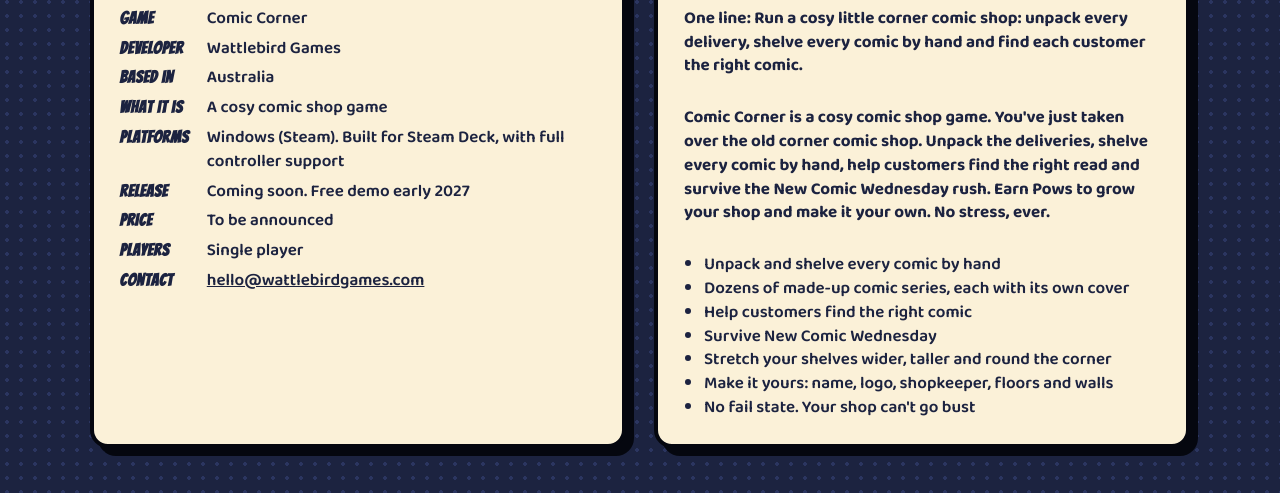
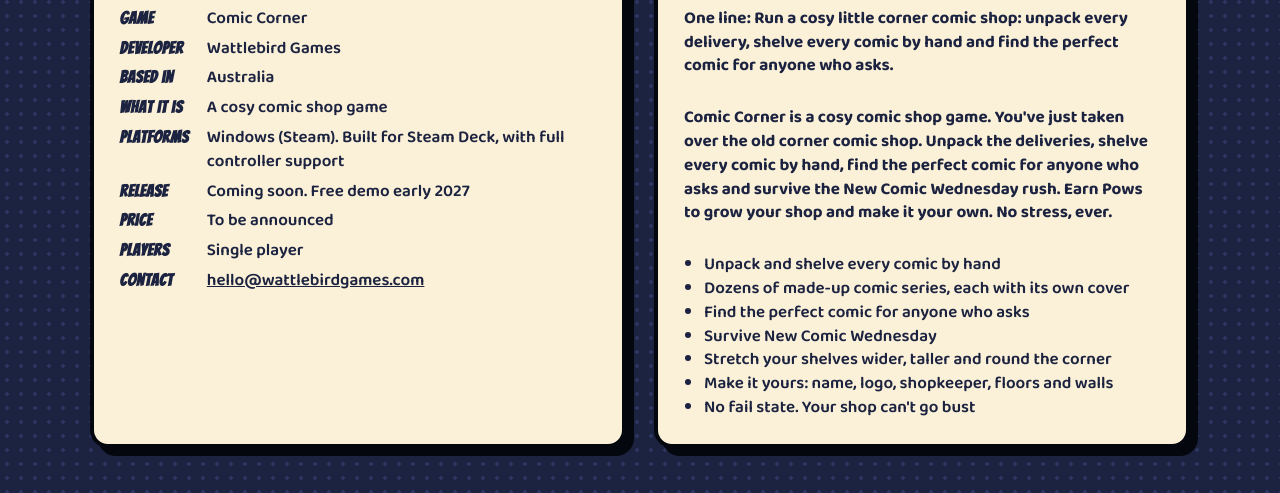
Before and after one commit to drew-toomey/wattlebird-website, a plain HTML site: page press/index.html in a window 1280 px wide. Shown: the part 719-1212 px from the top of the page. Drawn offline with Linux system fonts and the light colour scheme.

Commit message:
Press page: Drew's own words from Dev blog #01; 'Find the perfect comic' wording
Co-Authored-By: Claude Opus 5.5 <noreply@anthropic.com>
Claude-Session: https://claude.ai/code/session_01KPg4i6R5wYAKK6XSbdXjYw

```diff
--- a/css/site.css
+++ b/css/site.css
@@ -248,3 +248,6 @@ nav.top .links a:hover{color:var(--yel);text-decoration:underline;text-decoratio
 .swatches span{background:var(--c);color:var(--t,#fff);border:2px solid #05070f;border-radius:10px;padding:8px 10px;font-size:13px;line-height:1.25;min-width:92px}
 @media (max-width:860px){.press-grid,.dl-grid{grid-template-columns:1fr}}
 .press .panel p,.press .panel li,.press .ok-box p,.press .facts{text-shadow:none}
+.press .drew-quote{margin-top:14px;border-left:5px solid var(--yel);padding-left:14px}
+.press .drew-quote p{font-style:italic}
+.press .drew-quote cite{display:block;margin-top:8px;font-size:15px;font-style:normal;opacity:.8}
--- a/press/index.html
+++ b/press/index.html
@@ -41,12 +41,12 @@
     </section>
     <section class="panel" aria-labelledby="about-game">
       <h3 id="about-game">About the game</h3>
-      <p><b>One line:</b> Run a cosy little corner comic shop: unpack every delivery, shelve every comic by hand and find each customer the right comic.</p>
-      <p>Comic Corner is a cosy comic shop game. You've just taken over the old corner comic shop. Unpack the deliveries, shelve every comic by hand, help customers find the right read and survive the New Comic Wednesday rush. Earn Pows to grow your shop and make it your own. No stress, ever.</p>
+      <p><b>One line:</b> Run a cosy little corner comic shop: unpack every delivery, shelve every comic by hand and find the perfect comic for anyone who asks.</p>
+      <p>Comic Corner is a cosy comic shop game. You've just taken over the old corner comic shop. Unpack the deliveries, shelve every comic by hand, find the perfect comic for anyone who asks and survive the New Comic Wednesday rush. Earn Pows to grow your shop and make it your own. No stress, ever.</p>
       <ul>
         <li>Unpack and shelve every comic by hand</li>
         <li>Dozens of made-up comic series, each with its own cover</li>
-        <li>Help customers find the right comic</li>
+        <li>Find the perfect comic for anyone who asks</li>
         <li>Survive New Comic Wednesday</li>
         <li>Stretch your shelves wider, taller and round the corner</li>
         <li>Make it yours: name, logo, shopkeeper, floors and walls</li>
@@ -87,7 +87,7 @@
     <section class="panel" aria-labelledby="studio">
       <h3 id="studio">About the studio</h3>
       <p>Wattlebird Games is a one-person studio in Australia. Comic Corner is our first game. It's built with a strict "no AI art" rule: every model, cover and shop in the game is made by hand-written code, in our own style. (We do use AI tools to help with the code, and we say so on Steam.)</p>
-      <!-- DREW'S LINE GOES HERE -->
+      <blockquote class="drew-quote"><p>"I've always been a reader, but comics had something books didn't. The art did half the storytelling. … So when it came time to choose my first game, the idea came easily: what if you could open your own little comic shop and fill it with that same atmosphere?"</p><p>"I lost a lot of my childhood to the Theme games by Bullfrog Productions. … I'm still a simulation and strategy fan at heart, but lately I've found myself reaching for cosier games. Comic Corner sits right in the middle of those two loves."</p><cite>Drew, solo dev at Wattlebird Games (from <a href="../blog/issue-01/">Dev blog #01</a>)</cite></blockquote>
     </section>
   </div>
 </div>
```
